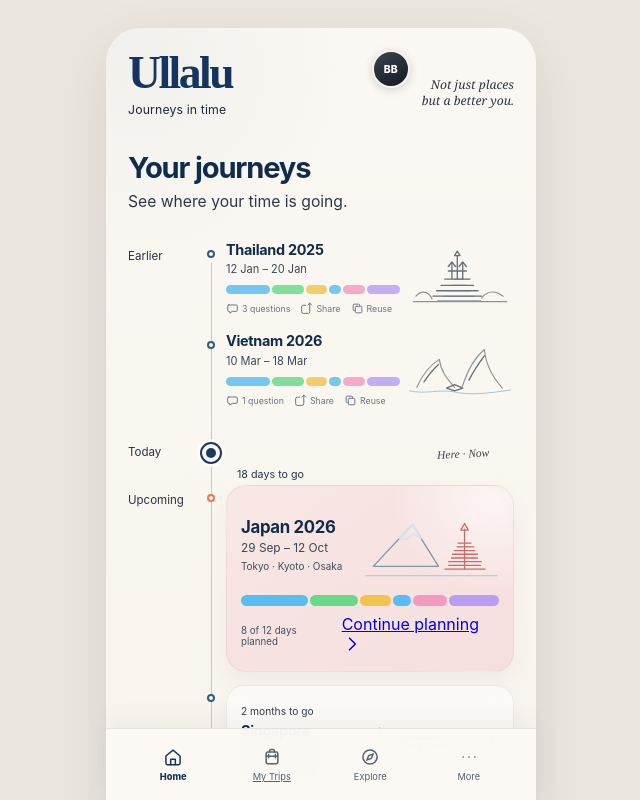
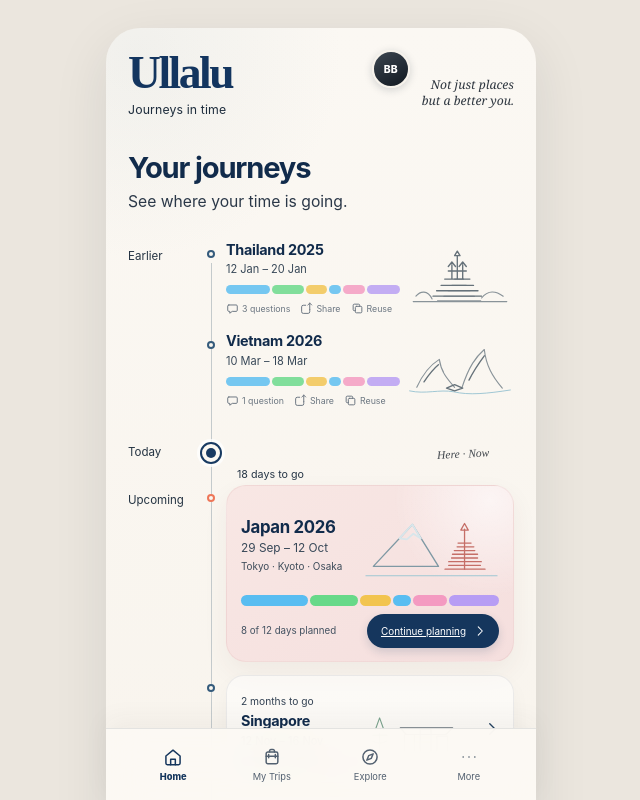
Before and after one commit to brijbh/ullalu, a Next.js app: page / in a window 1280 px wide. Shown: the top 800 px of the page, without its empty margins (319-959 px from the left). Built offline with nearby package versions, Linux system fonts and the light colour scheme.

Commit message:
style: preserve frozen home styling for links

```diff
--- a/app/Home.module.css
+++ b/app/Home.module.css
@@ -421,7 +421,8 @@
   font-size: .61rem;
 }
 
-.featuredFooter button {
+.featuredFooter button,
+.featuredFooter a {
   min-height: 34px;
   padding: 0 12px 0 14px;
   border: 0;
@@ -436,7 +437,8 @@
   cursor: pointer;
 }
 
-.featuredFooter button svg {
+.featuredFooter button svg,
+.featuredFooter a svg {
   width: 14px;
   height: 14px;
 }
@@ -507,6 +509,7 @@
   background: linear-gradient(135deg, #edf4f8, #e6eef3);
   color: var(--ink);
   box-shadow: 0 8px 22px rgba(47, 63, 74, .04);
+  text-decoration: none;
   cursor: pointer;
 }
 
@@ -593,6 +596,7 @@
   background: transparent;
   color: #536170;
   font-size: .58rem;
+  text-decoration: none;
   cursor: pointer;
 }
 
```
